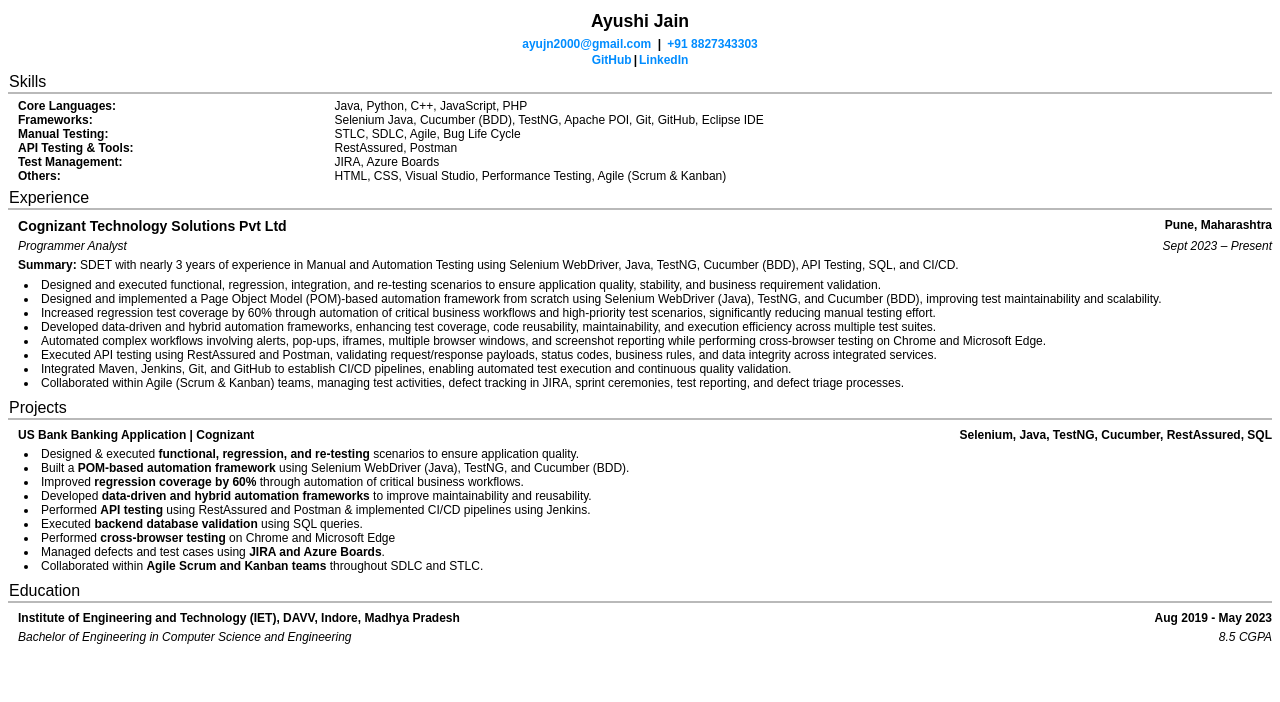
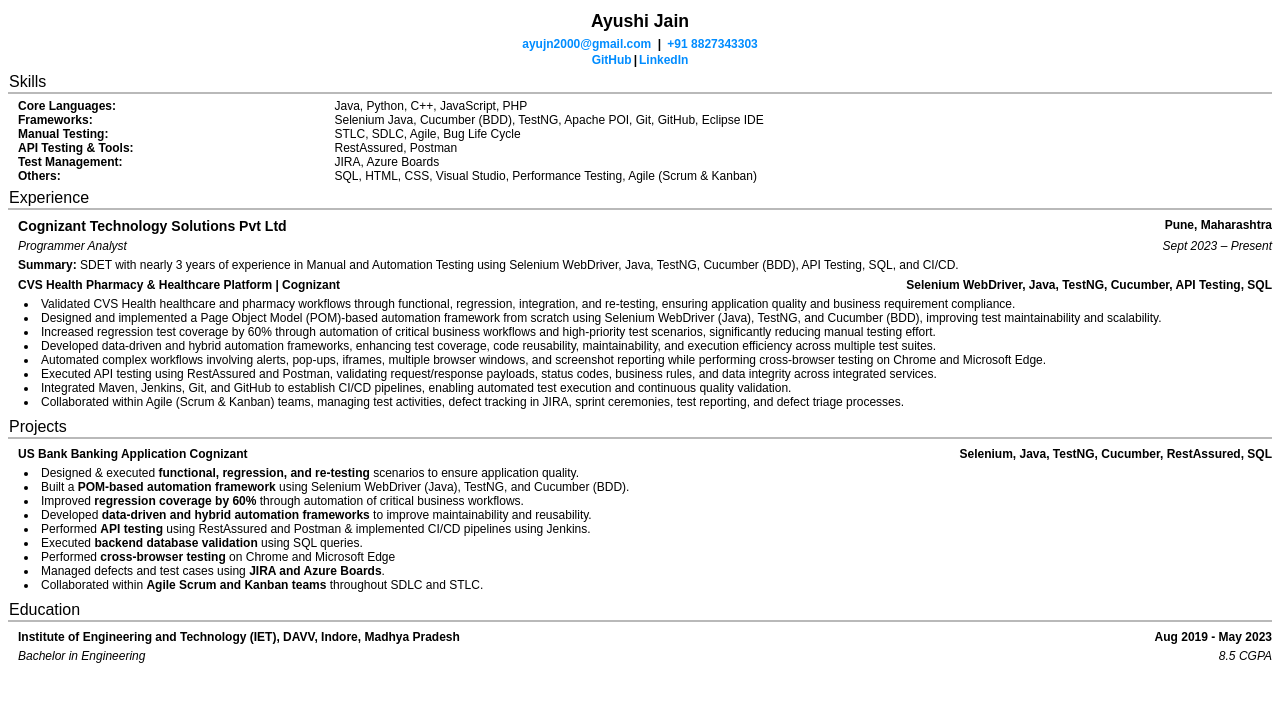
Before and after one commit to shaikirshad77/ayuresume, a plain HTML site: page index.html in a window 1280 px wide. Drawn offline with Linux system fonts and the light colour scheme.

Commit message:
Update index.html

```diff
--- a/index.html
+++ b/index.html
@@ -55,7 +55,7 @@
 
   <div class="list-item-h skills-row">
     <p><strong>Others:</strong></p>
-    <ul><li>HTML, CSS, Visual Studio, Performance Testing, Agile (Scrum & Kanban)</li></ul>
+    <ul><li>SQL, HTML, CSS, Visual Studio, Performance Testing, Agile (Scrum & Kanban)</li></ul>
   </div>
 </div>
 
@@ -83,9 +83,13 @@
     <strong>Summary:</strong> SDET with nearly 3 years of experience in Manual and Automation Testing using Selenium WebDriver, Java, TestNG, Cucumber (BDD), API Testing, SQL, and CI/CD.  </p>
 </div>
           <!-- EXPERIENCE DETAILS -->
+          <div class="list-item-header">
+  <p><strong>CVS Health Pharmacy & Healthcare Platform | Cognizant</strong></p>
+  <p><strong>Selenium WebDriver, Java, TestNG, Cucumber, API Testing, SQL</strong></p>
+</div>
  <div class="list-item-description">
   <ul>
-    <li>Designed and executed functional, regression, integration, and re-testing scenarios to ensure application quality, stability, and business requirement validation.</li>
+<li>Validated CVS Health healthcare and pharmacy workflows through functional, regression, integration, and re-testing, ensuring application quality and business requirement compliance.</li>
 
     <li>Designed and implemented a Page Object Model (POM)-based automation framework from scratch using Selenium WebDriver (Java), TestNG, and Cucumber (BDD), improving test maintainability and scalability.</li>
 
@@ -112,7 +116,7 @@
     <div class="list-item-v">
 
       <div class="list-item-header">
-  <p><strong>US Bank Banking Application | Cognizant</strong></p>
+  <p><strong>US Bank Banking Application  Cognizant</strong></p>
   <p><strong>Selenium, Java, TestNG, Cucumber, RestAssured, SQL</strong></p>
 </div>
       <div class="list-item-description">
@@ -140,7 +144,7 @@
       <p>Aug 2019 - May 2023</p>
     </div>
     <div class="list-item-header light">
-      <p>Bachelor of Engineering in Computer Science and Engineering</p>
+      <p>Bachelor in Engineering</p>
       <p>8.5 CGPA</p>
     </div>
   </div>
```
